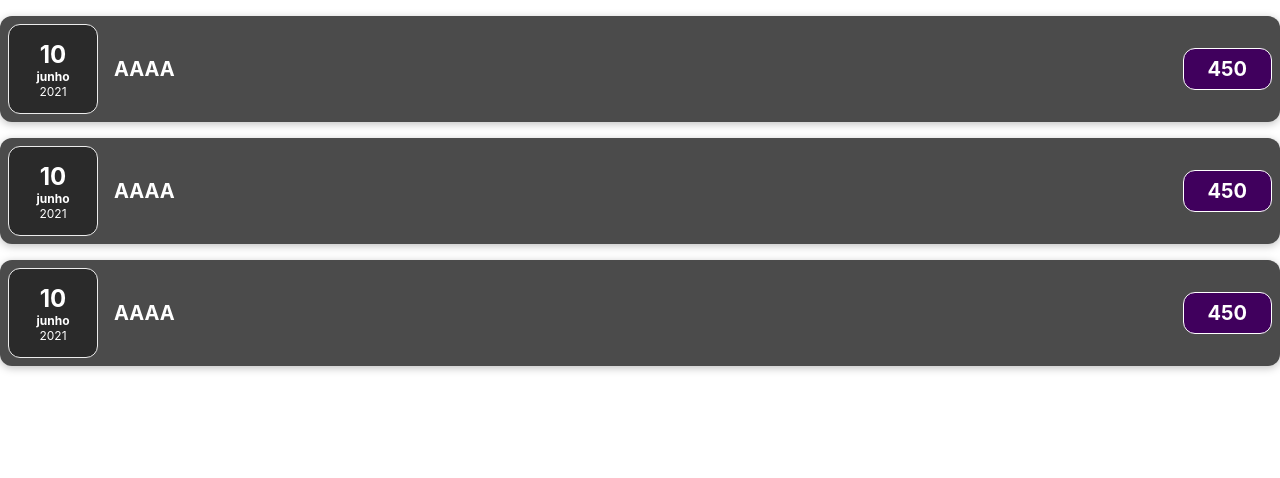
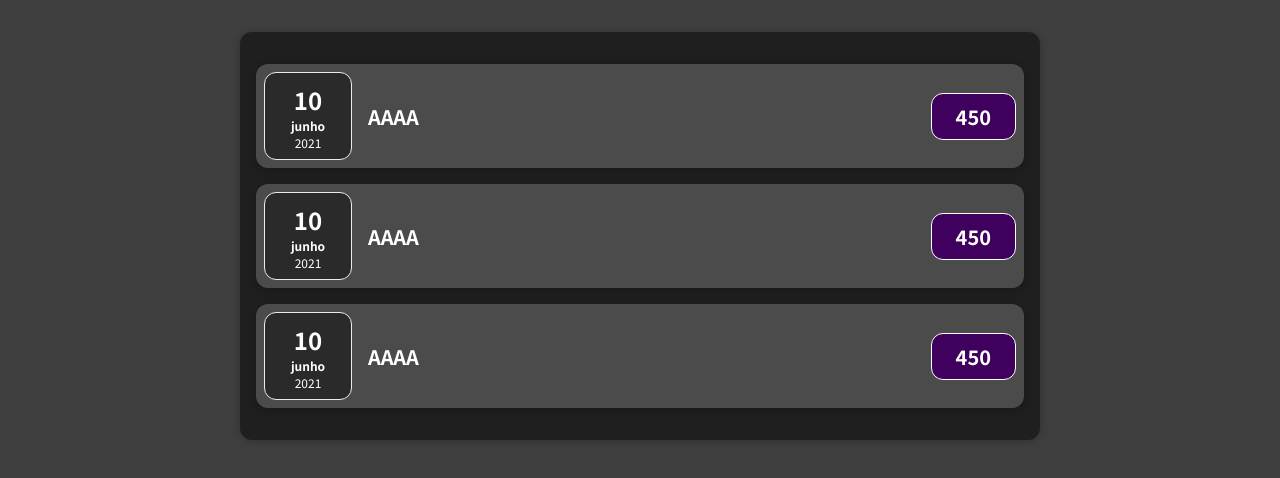
Before and after one commit to Hellshi/Expense-Track-React-LabLuby, a JavaScript app: page / in a window 1280 px wide. Shown: the top 478 px of the page. Built offline with nearby package versions, Linux system fonts and the light colour scheme; the HTML template or start-up script is replaced by a standard one.

Commit message:
Solved challenge1
The challenge consisted in putting the expenses list code in a different component that was named Expenses

```diff
--- a/src/App.js
+++ b/src/App.js
@@ -1,4 +1,4 @@
-import ExpenseItem from "./components/ExpenseItem";
+import ExpensesList from "./components/Expenses";
 
 function App() {
   const Expenses = [
@@ -26,15 +26,7 @@
 
   return (
     <div className="App">
-      {Expenses.map((item) => {
-        return (
-          <ExpenseItem
-            title={item.title}
-            amount={item.amount}
-            date={item.Date}
-          ></ExpenseItem>
-        );
-      })}
+      <ExpensesList expenses={Expenses}></ExpensesList>
     </div>
   );
 }
--- /dev/null
+++ b/src/components/Expenses.css
@@ -0,0 +1,9 @@
+.expenses {
+  padding: 1rem;
+  background-color: rgb(31, 31, 31);
+  margin: 2rem auto;
+  width: 50rem;
+  max-width: 95%;
+  border-radius: 12px;
+  box-shadow: 0 1px 8px rgba(0, 0, 0, 0.25);
+}
--- /dev/null
+++ b/src/components/Expenses.js
@@ -0,0 +1,20 @@
+import ExpenseItem from "./ExpenseItem";
+import "./Expenses.css";
+
+function Expenses(props) {
+  return (
+    <div className="expenses">
+      {props.expenses.map((item) => {
+        return (
+          <ExpenseItem
+            title={item.title}
+            amount={item.amount}
+            date={item.Date}
+          ></ExpenseItem>
+        );
+      })}
+    </div>
+  );
+}
+
+export default Expenses;
--- a/src/index.css
+++ b/src/index.css
@@ -1,13 +1,14 @@
+@import url("https://fonts.googleapis.com/css2?family=Noto+Sans+JP:wght@400;700&display=swap");
+
+* {
+  box-sizing: border-box;
+}
+
+html {
+  font-family: "Noto Sans JP", sans-serif;
+}
+
 body {
   margin: 0;
-  font-family: -apple-system, BlinkMacSystemFont, 'Segoe UI', 'Roboto', 'Oxygen',
-    'Ubuntu', 'Cantarell', 'Fira Sans', 'Droid Sans', 'Helvetica Neue',
-    sans-serif;
-  -webkit-font-smoothing: antialiased;
-  -moz-osx-font-smoothing: grayscale;
+  background-color: #3f3f3f;
 }
-
-code {
-  font-family: source-code-pro, Menlo, Monaco, Consolas, 'Courier New',
-    monospace;
-}
```
